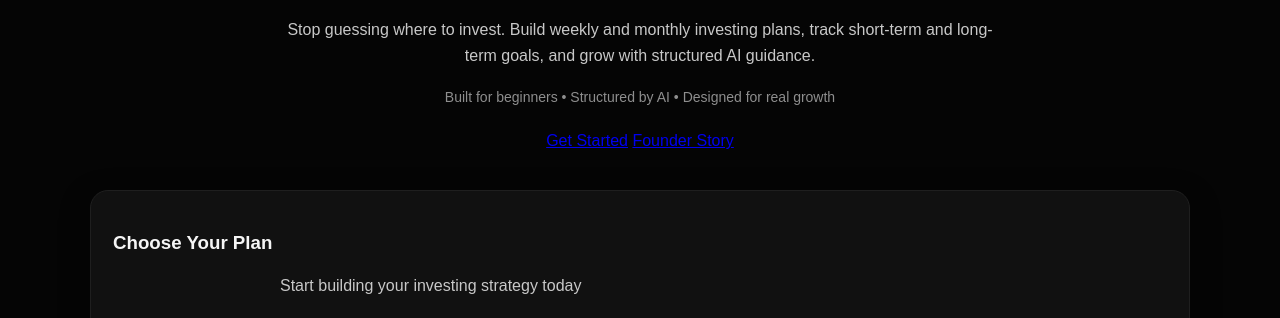
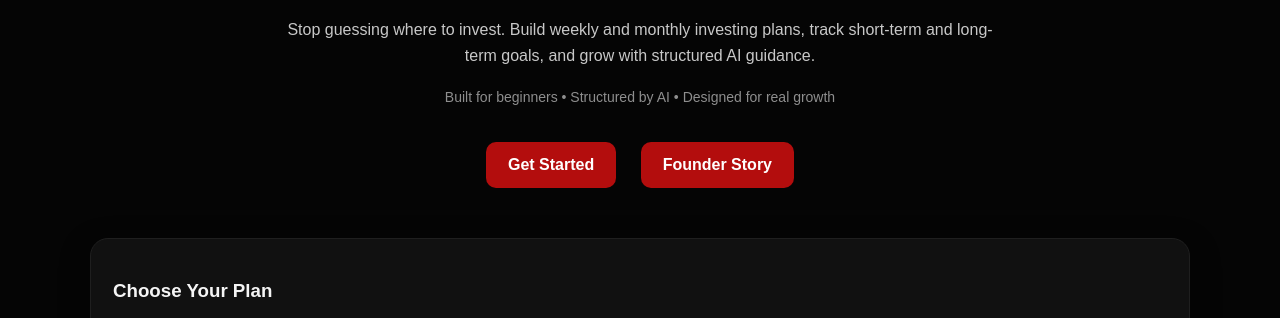
Before and after one commit to edwardlongmirebeast6-cpu/vestiqai-el-loboRK, a plain HTML site: page index.html in a window 1280 px wide. Shown: the part 480-798 px from the top of the page. Drawn offline with Linux system fonts and the light colour scheme.

Commit message:
Fix CSS class syntax for button styling

```diff
--- a/index.html
+++ b/index.html
@@ -39,7 +39,7 @@
       margin: 0 auto 24px;
       line-height: 1.6;
     }
-    ..btn {
+    .btn {
   display: inline-block;
   background: #b30d0d;
   color: white;
```
